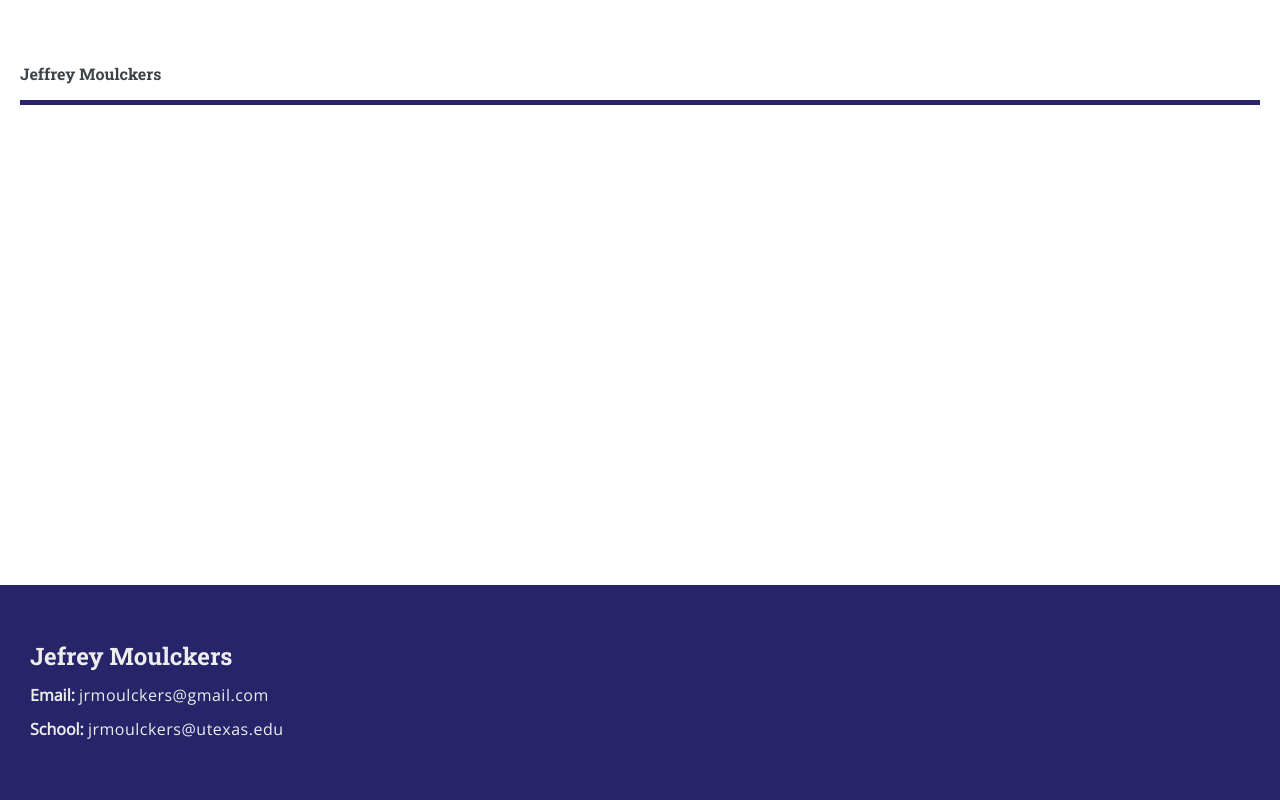
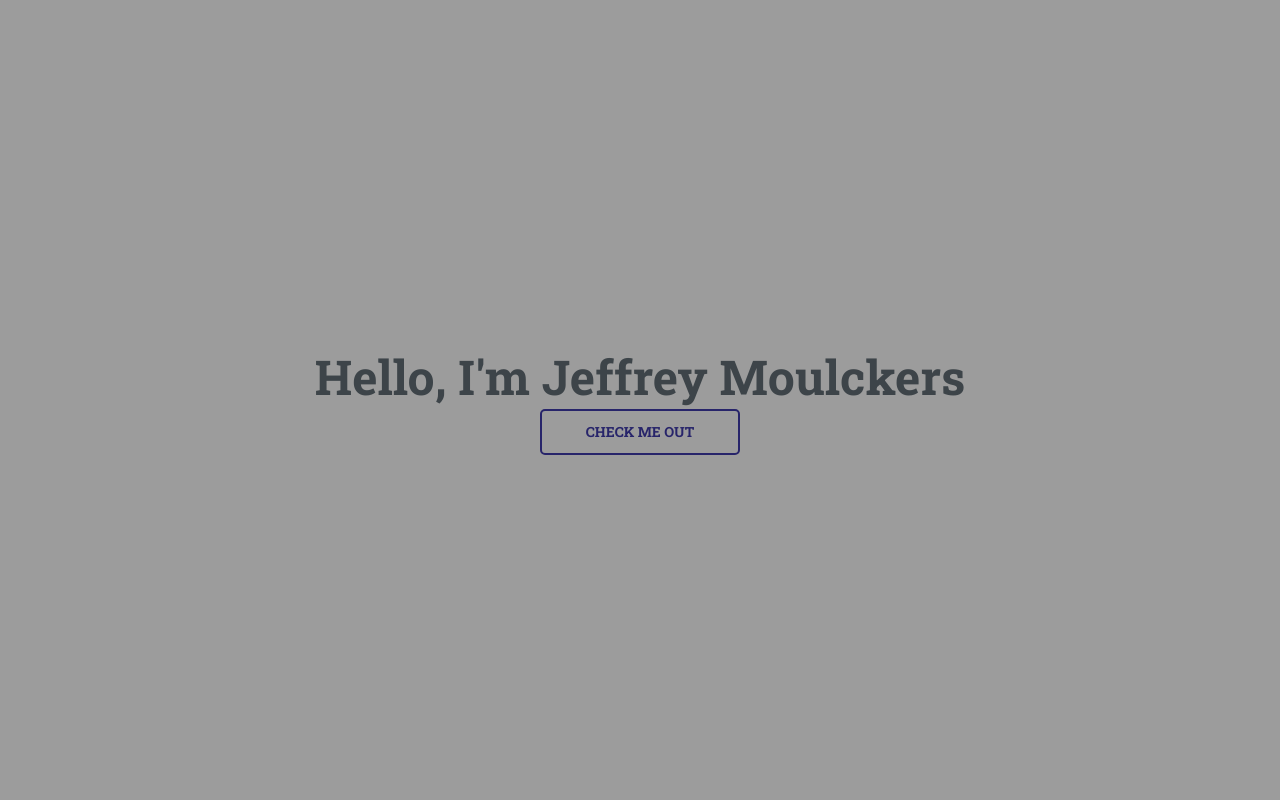
Before and after one commit to jrmoulckers/personal-site, a React (Create React App) app in the folder frontend/: page / in a window 1280 px wide. Shown: the top 800 px of the page. Built offline with nearby package versions, Linux system fonts and the light colour scheme; the HTML template or start-up script is replaced by a standard one.

Commit message:
added bare splash page and footer

```diff
--- a/frontend/src/App.js
+++ b/frontend/src/App.js
@@ -16,8 +16,7 @@ function App() {
       <Router>
         <div>
           {/* <Navigation /> */}
-          <Header />
-
+          {/* <Header /> */}
           <div className="main-content">
             <Switch>
               <Route path="/">
--- a/frontend/src/_variables.scss
+++ b/frontend/src/_variables.scss
@@ -5,6 +5,7 @@ $jrm-blue: #27246a;
 $jrm-red: #981b1e;
 $jrm-gold: #eba222;
 $jrm-green: #088c45;
+$jrm-grey: #9c9c9c;
 $title-text: #3d4449;
 $light: #aaaaaa;
 $subtitle: #7f888f;
--- a/frontend/src/components/Homepage/Homepage.scss
+++ b/frontend/src/components/Homepage/Homepage.scss
@@ -0,0 +1,160 @@
+@import "../../variables";
+
+.splash {
+  display: flex;
+  height: 100vh;
+  background-color: $jrm-grey;
+
+  a {
+    height: 46px;
+    width: 200px;
+    margin: 20px 0;
+  }
+
+  .content {
+    display: flex;
+    flex-flow: column;
+    width: 100%;
+    justify-content: center;
+
+    .welcome-message {
+      text-align: center;
+    }
+
+    button.check-me-out {
+      border: 2px solid $jrm-blue;
+      box-sizing: border-box;
+      border-radius: 5px;
+      height: 46px;
+      width: 200px;
+      background-color: transparent;
+      color: $jrm-blue;
+      font-family: $title-font;
+      font-style: normal;
+      font-weight: bold;
+      font-size: 14px;
+      line-height: 18px;
+      text-transform: uppercase;
+      cursor: pointer;
+      transition: 0.2s all;
+
+      &:hover,
+      &:focus {
+        background-color: $jrm-blue;
+        color: white;
+      }
+    }
+
+    h1 {
+      font-family: $title-font;
+      color: $title-text;
+      font-size: 48px;
+      font-weight: bold;
+      line-height: 64px;
+      margin: 0;
+    }
+
+    h1 + p {
+      font-family: $title-font;
+      color: $subtitle;
+      font-size: 16px;
+      line-height: 18px;
+      margin-top: 4px;
+    }
+
+    p {
+      font-size: 16px;
+      line-height: 18px;
+      font-family: $content-font;
+      color: $subtitle;
+    }
+
+    span {
+      color: $jrm-blue;
+    }
+  }
+
+  // svg {
+  //   min-width: 550px;
+  //   height: 510px;
+  //   display: block;
+  //   max-width: 700px;
+  // }
+
+  // .cls-1,
+  // .cls-3 {
+  //   fill: #27246a;
+  // }
+
+  // .cls-3 {
+  //   font-size: 110px;
+  //   font-family: Computerfont;
+  // }
+
+  // .cls-4,
+  // .cls-6,
+  // .cls-8 {
+  //   fill: none;
+  //   stroke-miterlimit: 10;
+  // }
+
+  // .cls-4 {
+  //   stroke: #27246a;
+  //   stroke-width: 7px;
+  // }
+
+  // .cls-5 {
+  //   fill: #981b1e;
+  // }
+
+  // .cls-6 {
+  //   stroke: #088c45;
+  //   stroke-width: 5px;
+  // }
+
+  // .cls-7 {
+  //   fill: #eba222;
+  // }
+
+  // .cls-8 {
+  //   stroke: #981b1e;
+  //   stroke-width: 4px;
+  // }
+
+  // #Inner_Ring {
+  //   animation: rotateLeft 120s infinite linear;
+  //   transform-origin: 50% 50%;
+  //   transform-box: fill-box;
+  // }
+
+  // #Outer_Ring {
+  //   animation: rotateRight 120s infinite linear;
+  //   transform-origin: 50% 50%;
+  //   transform-box: fill-box;
+  // }
+
+  // @media (prefers-reduced-motion) {
+  //   #Inner_Ring,
+  //   #Outer_Ring {
+  //     animation: none;
+  //   }
+  // }
+
+  // @keyframes rotateLeft {
+  //   from {
+  //     transform: rotate(0deg);
+  //   }
+  //   to {
+  //     transform: rotate(359deg);
+  //   }
+  // }
+
+  // @keyframes rotateRight {
+  //   from {
+  //     transform: rotate(0deg);
+  //   }
+  //   to {
+  //     transform: rotate(-359deg);
+  //   }
+  // }
+}
--- a/frontend/src/components/Homepage/Splash.js
+++ b/frontend/src/components/Homepage/Splash.js
@@ -1,7 +1,15 @@
 import React from "react";
+import "./Homepage.scss";
 
 function Splash(props) {
-  return <section className="homepage"></section>;
+  return (
+    <section className="splash">
+      <div className="content">
+        <h1 className="welcome-message">Hello, I'm Jeffrey Moulckers</h1>
+        <div style={{textAlign: "center"}}><button className="check-me-out">Check me out</button></div>
+      </div>
+    </section>
+  );
 }
 
 export default Splash;
```
Also changed, not shown: 2 other files (tests, documents, lock files or other folders).
